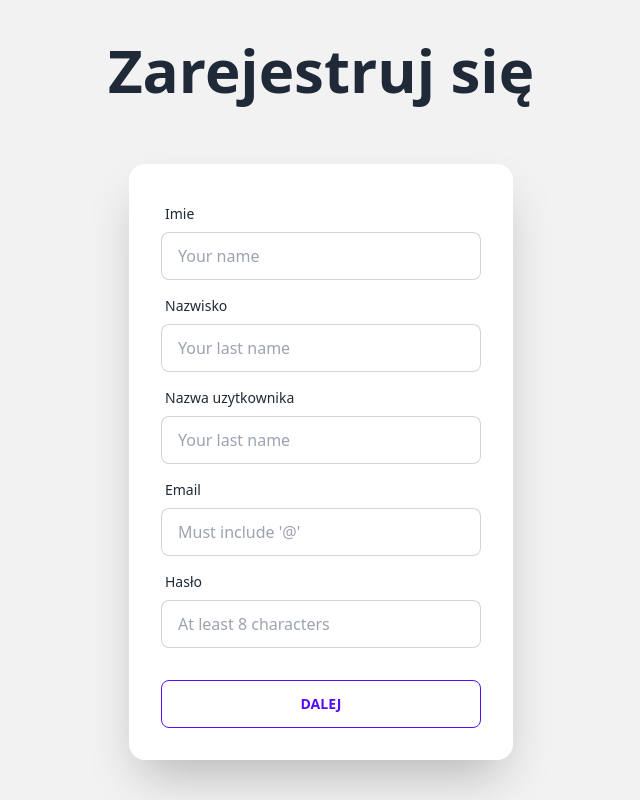
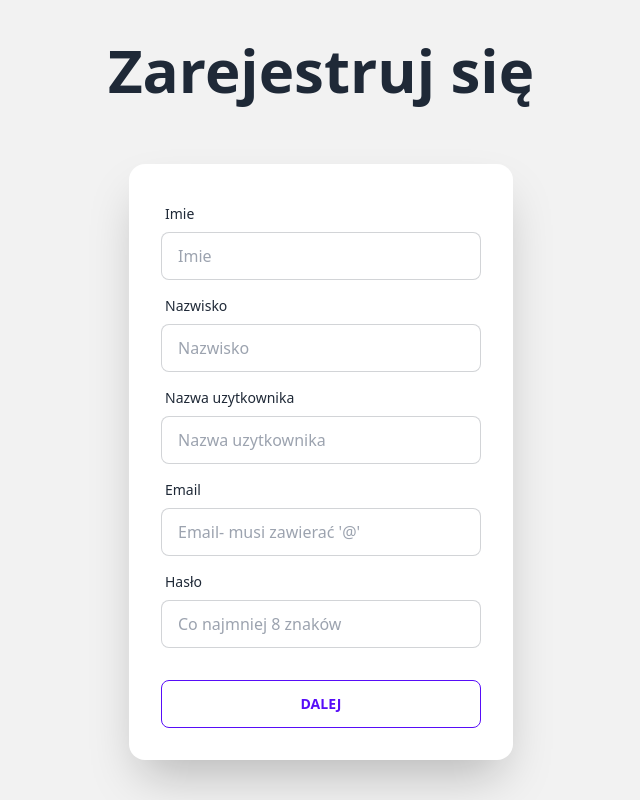
Before and after one commit to JanGospodarek/Instagram-React-Node, a React (Create React App) app in the folder client/: page /register in a window 1280 px wide. Shown: the whole page, without its empty margins (319-959 px from the left). Built offline with nearby package versions, Linux system fonts and the light colour scheme.

Commit message:
fix locale

```diff
--- a/client/src/components/Login.tsx
+++ b/client/src/components/Login.tsx
@@ -82,7 +82,7 @@ const Login = () => {
         <div className="hero-content flex-col ">
           <div className="text-center lg:text-left">
             <h1 className="text-6xl font-bold w-full text-center mb-12">
-              Log in
+              Zaloguj się
             </h1>
           </div>
           <div className="card flex-shrink-0 w-full max-w-sm shadow-2xl bg-base-100">
@@ -95,7 +95,7 @@ const Login = () => {
                   type="text"
                   value={email}
                   ref={emailRef}
-                  placeholder="Must include '@'"
+                  placeholder="Musi zawierać '@'"
                   className={`input input-bordered  ${compileValidityClasses(
                     "email",
                     undefined,
@@ -110,7 +110,7 @@ const Login = () => {
                 </label>
                 <input
                   type="password"
-                  placeholder="At least 8 characters"
+                  placeholder=""
                   value={password}
                   ref={passwordRef}
                   className={`input input-bordered  ${compileValidityClasses(
--- a/client/src/components/Main/MainPost.tsx
+++ b/client/src/components/Main/MainPost.tsx
@@ -21,7 +21,7 @@ export const MainPost = (props: {
   }
 
   return (
-    <div className="w-[600px] flex flex-col rounded-lg shadow-lg mt-8 pb-5 ">
+    <div className="w-[600px] flex flex-col rounded-lg shadow-xl mt-8 pb-5 ">
       <div className="grid grid-cols-2 p-10 ">
         <div className="flex flex-row items-center ">
           <button
--- a/client/src/components/Main/MainSidePanel.tsx
+++ b/client/src/components/Main/MainSidePanel.tsx
@@ -10,7 +10,7 @@ import { useSelector } from "react-redux";
 import { RootState } from "../../store/store";
 export const MainSidePanel = () => {
   //prettier-ignore
-  const themes= ["light", "dark", "cupcake", "emerald", "retro",  "garden", "cyberpunk","pastel","dracula", "autumn", "lemonade"]
+  const themes= ["light", "dark", "cupcake", "emerald", "night",  "winter", "cyberpunk","bumblebee","dracula", "autumn", "pastel"]
   const token = useSelector((state: RootState) => state.app.token);
   const imie = useSelector((state: RootState) => state.app.name);
   const userName = useSelector((state: RootState) => state.app.userName);
--- a/client/src/components/Register.tsx
+++ b/client/src/components/Register.tsx
@@ -33,7 +33,10 @@ const Register = () => {
       nameRef.current!.classList.add("input-error");
       errorWasFound = true;
     }
-
+    if (userNameRef.current!.value.trim() === "") {
+      userNameRef.current!.classList.add("input-error");
+      errorWasFound = true;
+    }
     if (lastNameRef.current!.value.trim() === "") {
       lastNameRef.current!.classList.add("input-error");
       errorWasFound = true;
@@ -101,7 +104,7 @@ const Register = () => {
                 </label>
                 <input
                   type="text"
-                  placeholder="Your name"
+                  placeholder="Imie"
                   maxLength={15}
                   ref={nameRef}
                   className="input input-bordered focus:input-secondary"
@@ -116,7 +119,7 @@ const Register = () => {
                   type="text"
                   maxLength={20}
                   ref={lastNameRef}
-                  placeholder="Your last name"
+                  placeholder="Nazwisko"
                   className="input input-bordered focus:input-secondary"
                   onChange={(e) => e.target.classList.remove("input-error")}
                 />
@@ -129,7 +132,7 @@ const Register = () => {
                   type="text"
                   maxLength={20}
                   ref={userNameRef}
-                  placeholder="Your last name"
+                  placeholder="Nazwa uzytkownika"
                   className="input input-bordered focus:input-secondary"
                   onChange={(e) => e.target.classList.remove("input-error")}
                 />
@@ -143,7 +146,7 @@ const Register = () => {
                   value={email}
                   ref={emailRef}
                   maxLength={25}
-                  placeholder="Must include '@'"
+                  placeholder="Email- musi zawierać '@'"
                   className={`input input-bordered  ${compileValidityClasses(
                     "email",
                     undefined,
@@ -158,7 +161,7 @@ const Register = () => {
                 </label>
                 <input
                   type="password"
-                  placeholder="At least 8 characters"
+                  placeholder="Co najmniej 8 znaków"
                   maxLength={25}
                   value={password}
                   ref={passwordRef}
```
Also changed, not shown: 1 other file (tests, documents, lock files or other folders).
